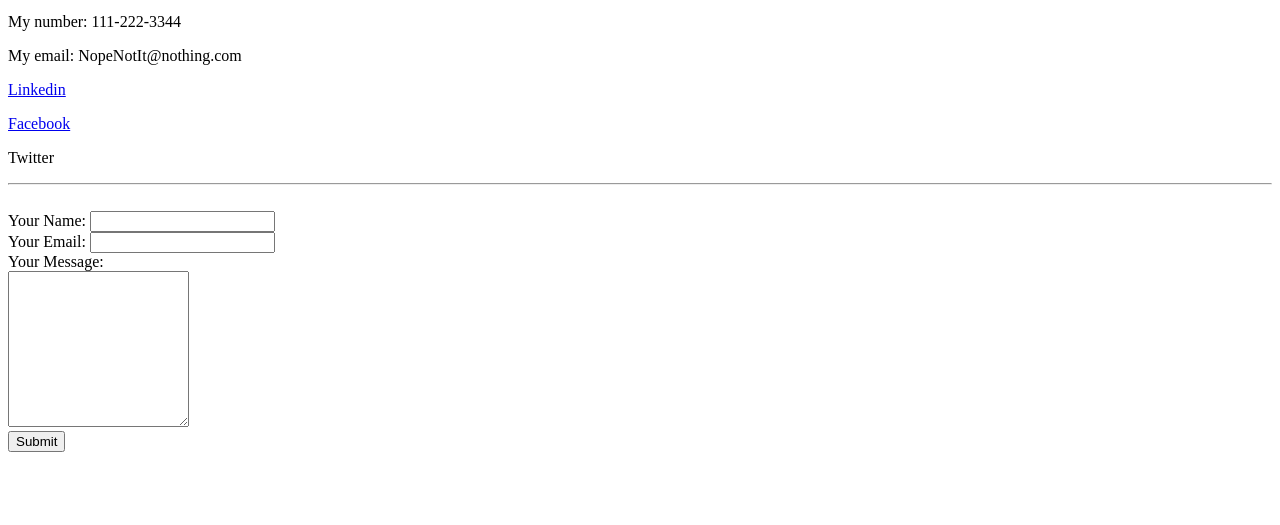
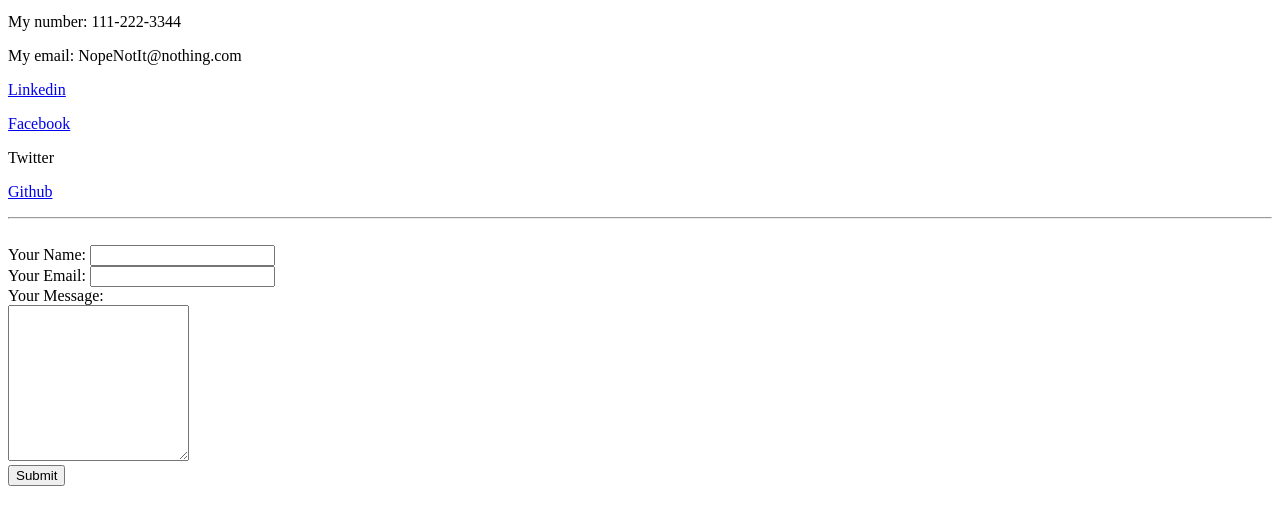
Before and after one commit to McGinnis89/CV, a plain HTML site: page Contact-me.html in a window 1280 px wide. Shown: the part 101-626 px from the top of the page. Drawn offline with Linux system fonts and the light colour scheme.

Commit message:
Updated contact info
Added a  link to my Github.

```diff
--- a/Contact-me.html
+++ b/Contact-me.html
@@ -14,6 +14,7 @@
   <p><a href="https://www.linkedin.com/in/ben-mcginnis-89bba523b?lipi=urn%3Ali%3Apage%3Ad_flagship3_profile_view_base_contact_details%3BBf3egJxCSWW%2BasoSlk7Gag%3D%3D">Linkedin</a></p>
   <p><a href="https://www.facebook.com/BenMcG89">Facebook</a></p>
   <p>Twitter</p>
+  <p><a href="https://www.github.com/McGinnis89/">Github</a></p>
   <hr>
   <br>
   <form action="mailto:bmcginnis8987@gmail.com" method="post" enctype="text/plain">
```
